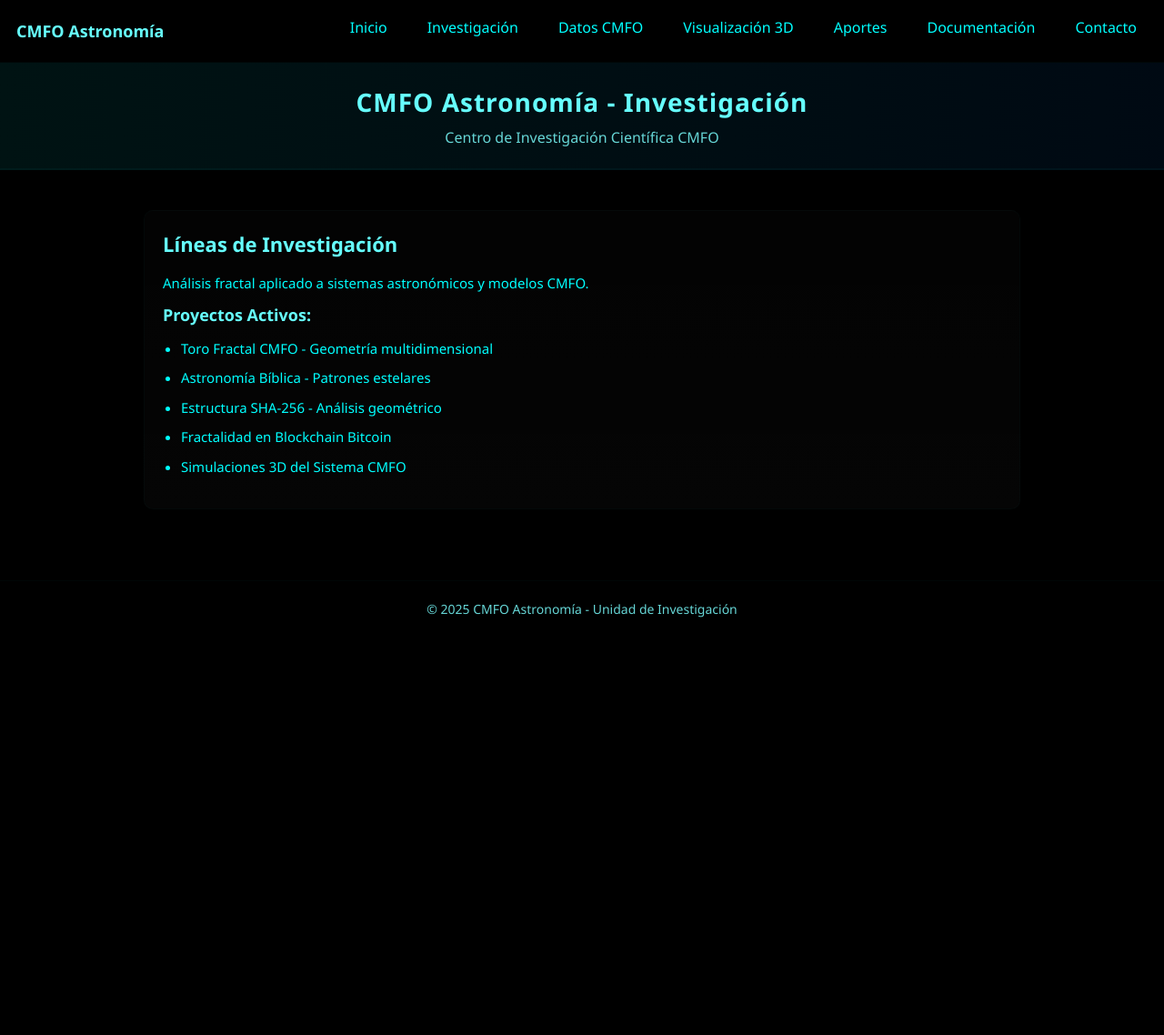
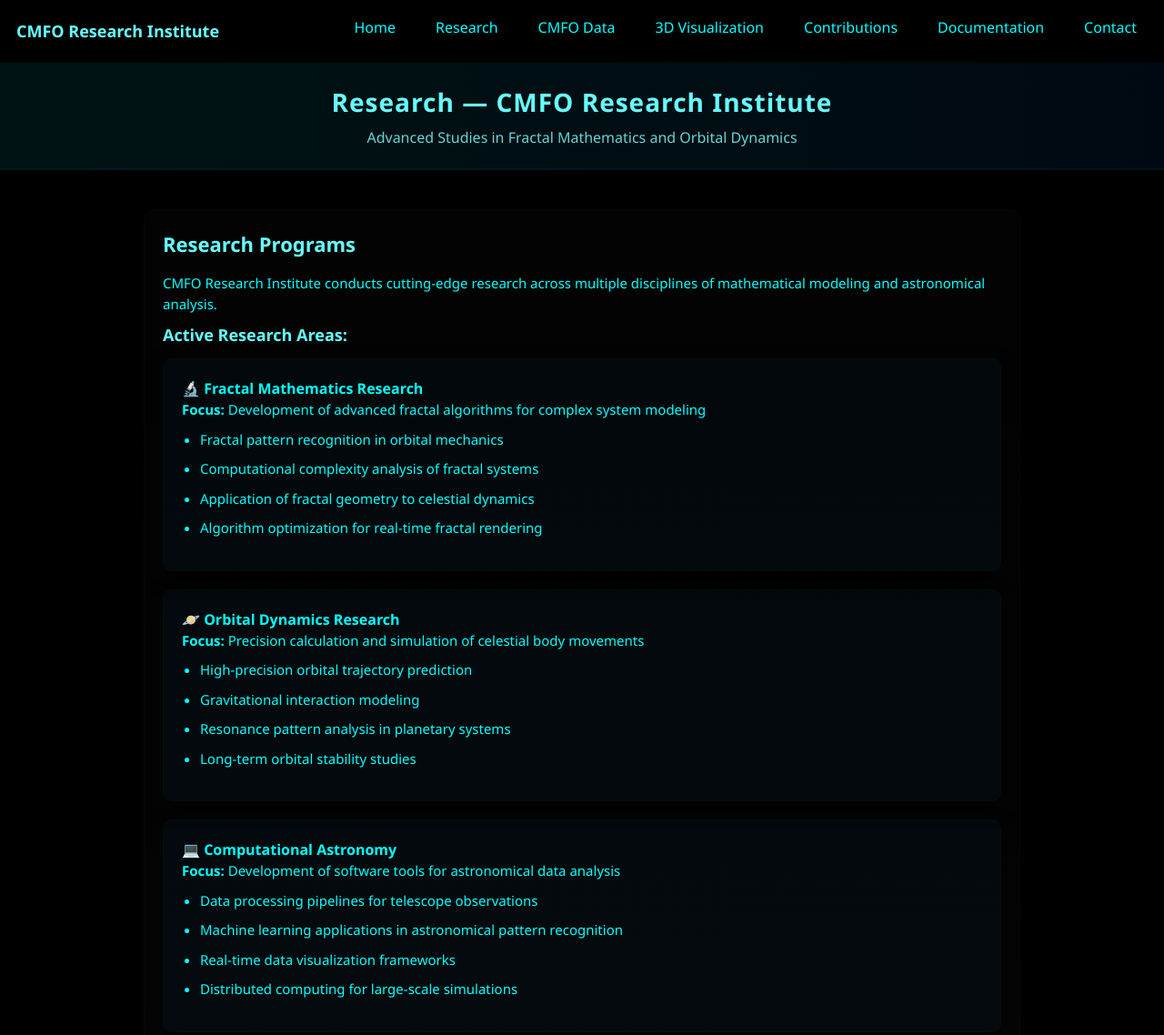
Before and after one commit to cmfoastronomia/cmfo-astronomia-web, a plain HTML site: page investigacion/investigacion.html in a window 1280 px wide. Shown: the top 1138 px of the page at 91% size. Before the commit the page ends 800 px from the top, so only its background shows below. Drawn offline with Linux system fonts and the light colour scheme.

Commit message:
Update investigacion.html

```diff
--- a/investigacion/investigacion.html
+++ b/investigacion/investigacion.html
@@ -1,54 +1,96 @@
-
 <!DOCTYPE html>
 <html lang="es">
 <head>
     <meta charset="UTF-8">
     <meta name="viewport" content="width=device-width, initial-scale=1.0">
-    <title>Investigación - CMFO Astronomía</title>
+    <title>Research — CMFO Research Institute</title>
     <link rel="stylesheet" href="../style.css">
 </head>
 
 <body>
 <nav class="navbar">
-    <div class="navbar-title">CMFO Astronomía</div>
+    <div class="navbar-title">CMFO Research Institute</div>
 
     <input type="checkbox" id="menu-toggle">
     <label for="menu-toggle" class="menu-icon">&#9776;</label>
 
     <ul class="menu">
-        <li><a href="../index.html">Inicio</a></li>
-        <li><a href="investigacion.html">Investigación</a></li>
-        <li><a href="../datos/datos.html">Datos CMFO</a></li>
-        <li><a href="../visualizacion3d/visualizacion3d.html">Visualización 3D</a></li>
-        <li><a href="../aportes/aportes.html">Aportes</a></li>
-        <li><a href="../documentacion/documentacion.html">Documentación</a></li>
-        <li><a href="../contacto/contacto.html">Contacto</a></li>
+        <li><a href="../index.html">Home</a></li>
+        <li><a href="investigacion.html">Research</a></li>
+        <li><a href="../datos/datos.html">CMFO Data</a></li>
+        <li><a href="../visualizacion3d/visualizacion3d.html">3D Visualization</a></li>
+        <li><a href="../aportes/aportes.html">Contributions</a></li>
+        <li><a href="../documentacion/documentacion.html">Documentation</a></li>
+        <li><a href="../contacto/contacto.html">Contact</a></li>
     </ul>
 </nav>
 
 <header>
-    <h1>CMFO Astronomía - Investigación</h1>
-    <p>Centro de Investigación Científica CMFO</p>
+    <h1>Research — CMFO Research Institute</h1>
+    <p>Advanced Studies in Fractal Mathematics and Orbital Dynamics</p>
 </header>
 
 <div class="contenedor">
     <div class="section">
-        <h2>Líneas de Investigación</h2>
-        <p>Análisis fractal aplicado a sistemas astronómicos y modelos CMFO.</p>
+        <h2>Research Programs</h2>
+        <p>CMFO Research Institute conducts cutting-edge research across multiple disciplines of mathematical modeling and astronomical analysis.</p>
 
-        <h3>Proyectos Activos:</h3>
+        <h3>Active Research Areas:</h3>
+
+        <div class="section" style="background: rgba(0, 60, 90, 0.1);">
+            <h4>🔬 Fractal Mathematics Research</h4>
+            <p><strong>Focus:</strong> Development of advanced fractal algorithms for complex system modeling</p>
+            <ul>
+                <li>Fractal pattern recognition in orbital mechanics</li>
+                <li>Computational complexity analysis of fractal systems</li>
+                <li>Application of fractal geometry to celestial dynamics</li>
+                <li>Algorithm optimization for real-time fractal rendering</li>
+            </ul>
+        </div>
+
+        <div class="section" style="background: rgba(0, 60, 90, 0.1);">
+            <h4>🪐 Orbital Dynamics Research</h4>
+            <p><strong>Focus:</strong> Precision calculation and simulation of celestial body movements</p>
+            <ul>
+                <li>High-precision orbital trajectory prediction</li>
+                <li>Gravitational interaction modeling</li>
+                <li>Resonance pattern analysis in planetary systems</li>
+                <li>Long-term orbital stability studies</li>
+            </ul>
+        </div>
+
+        <div class="section" style="background: rgba(0, 60, 90, 0.1);">
+            <h4>💻 Computational Astronomy</h4>
+            <p><strong>Focus:</strong> Development of software tools for astronomical data analysis</p>
+            <ul>
+                <li>Data processing pipelines for telescope observations</li>
+                <li>Machine learning applications in astronomical pattern recognition</li>
+                <li>Real-time data visualization frameworks</li>
+                <li>Distributed computing for large-scale simulations</li>
+            </ul>
+        </div>
+    </div>
+
+    <div class="section">
+        <h3>Research Methodology</h3>
+        <p>Our research follows rigorous scientific methodology:</p>
         <ul>
-            <li>Toro Fractal CMFO - Geometría multidimensional</li>
-            <li>Astronomía Bíblica - Patrones estelares</li>
-            <li>Estructura SHA-256 - Análisis geométrico</li>
-            <li>Fractalidad en Blockchain Bitcoin</li>
-            <li>Simulaciones 3D del Sistema CMFO</li>
+            <li><strong>Data Collection:</strong> Aggregation from multiple astronomical sources</li>
+            <li><strong>Model Development:</strong> Creation of mathematical frameworks</li>
+            <li><strong>Simulation:</strong> Computational testing of hypotheses</li>
+            <li><strong>Validation:</strong> Peer review and experimental verification</li>
+            <li><strong>Publication:</strong> Open-access dissemination of findings</li>
         </ul>
+    </div>
+
+    <div class="section">
+        <h3>Collaboration & Partnerships</h3>
+        <p>CMFO Research Institute collaborates with international research institutions, universities, and space agencies to advance the frontiers of mathematical astronomy.</p>
     </div>
 </div>
 
 <footer>
-    © 2025 CMFO Astronomía - Unidad de Investigación
+    © 2025 CMFO Research Institute — Official Page | Research Division
 </footer>
 
 <script src="../script.js"></script>
```
